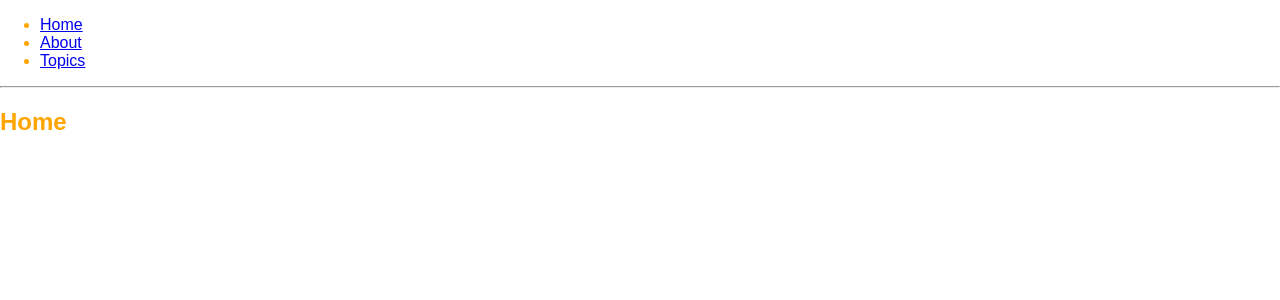
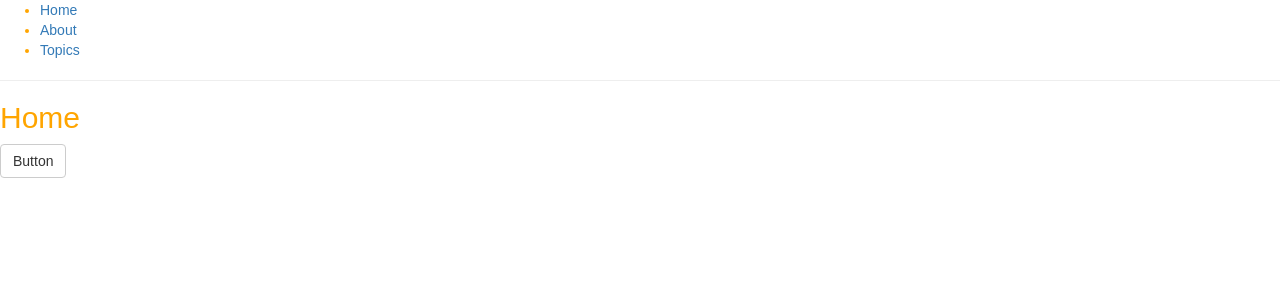
Before and after one commit to orzYancy/react-seed, a React (Create React App) app: page / in a window 1280 px wide. Shown: the top 300 px of the page. Built offline with nearby package versions, Linux system fonts and the light colour scheme.

Commit message:
add bootstrap v3 and react-bootstrap

```diff
--- a/package.json
+++ b/package.json
@@ -3,9 +3,11 @@
   "version": "0.1.0",
   "private": true,
   "dependencies": {
+    "bootstrap": "^3.3.7",
     "node-sass-chokidar": "^1.2.2",
     "npm-run-all": "^4.1.2",
     "react": "^16.3.0",
+    "react-bootstrap": "^0.32.1",
     "react-dom": "^16.3.0",
     "react-router-dom": "^4.2.2",
     "react-scripts": "1.1.4"
--- a/src/App.js
+++ b/src/App.js
@@ -1,5 +1,7 @@
 import React, { Component } from 'react';
 import { BrowserRouter, Route, Link } from "react-router-dom";
+
+import { Button } from 'react-bootstrap';
 
 import './App.css';
 
@@ -60,6 +62,7 @@ class App extends Component {
                         <Route exact path="/" component={Home} />
                         <Route path="/about" component={About} />
                         <Route path="/topics" component={Topics} />
+                        <Button>Button</Button>
                     </div>
                 </BrowserRouter>
             </div>
--- a/src/index.js
+++ b/src/index.js
@@ -1,5 +1,6 @@
 import React from 'react';
 import ReactDOM from 'react-dom';
+import 'bootstrap/dist/css/bootstrap.css';
 import './index.css';
 import App from './App';
 import registerServiceWorker from './registerServiceWorker';
```
Also changed, not shown: 1 other file (tests, documents, lock files or other folders).
